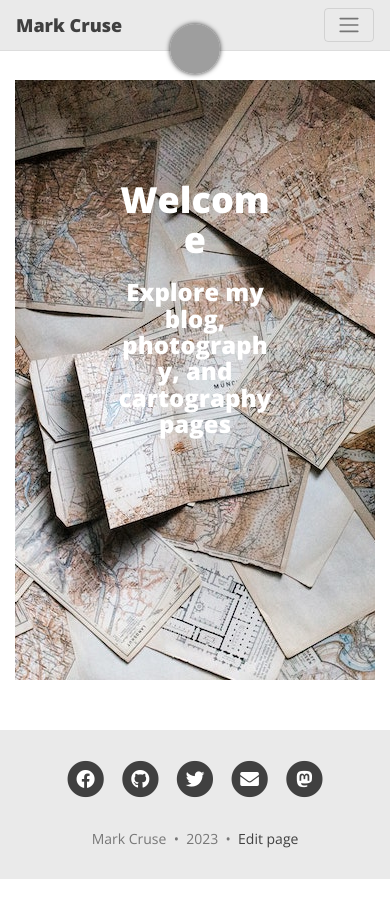
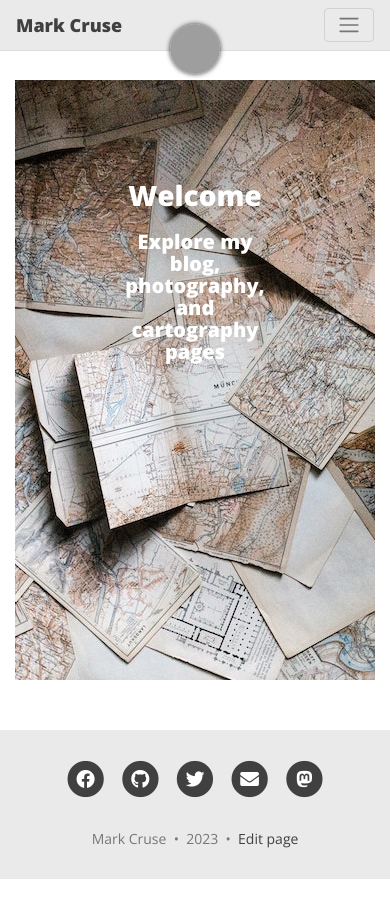
Before and after one commit to MarkCruse/markcruse.github.io, a Jekyll site: the page built from index.md, in a window 390 px wide. Built offline with Jekyll 4.4.1, drawn with Linux system fonts in a browser that asks for light colours; nearby versions of some CDN libraries; comment, search, counter and statistics services are not loaded; grey boxes are pictures that could not be loaded.

Commit message:
update landing text size

```diff
--- a/assets/css/beautifuljekyll.css
+++ b/assets/css/beautifuljekyll.css
@@ -1118,3 +1118,15 @@ pre {
     display: inline-block;
   }
 }
+
+
+/* Media query for smaller screens */
+@media (max-width: 768px) {
+  h1 {
+    font-size: 1.75rem;
+  }
+
+  h3 {
+    font-size: 1.25rem;
+  }
+}
```
